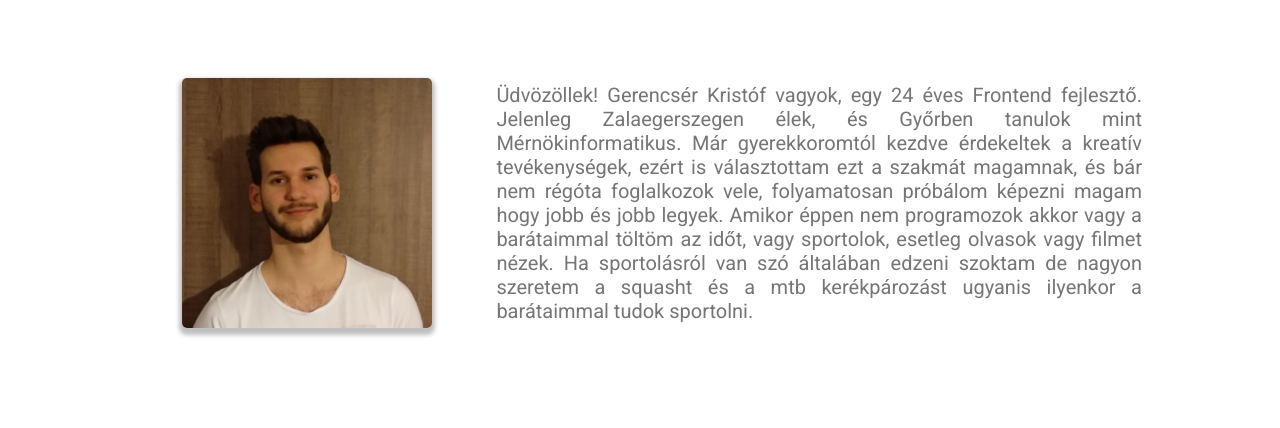
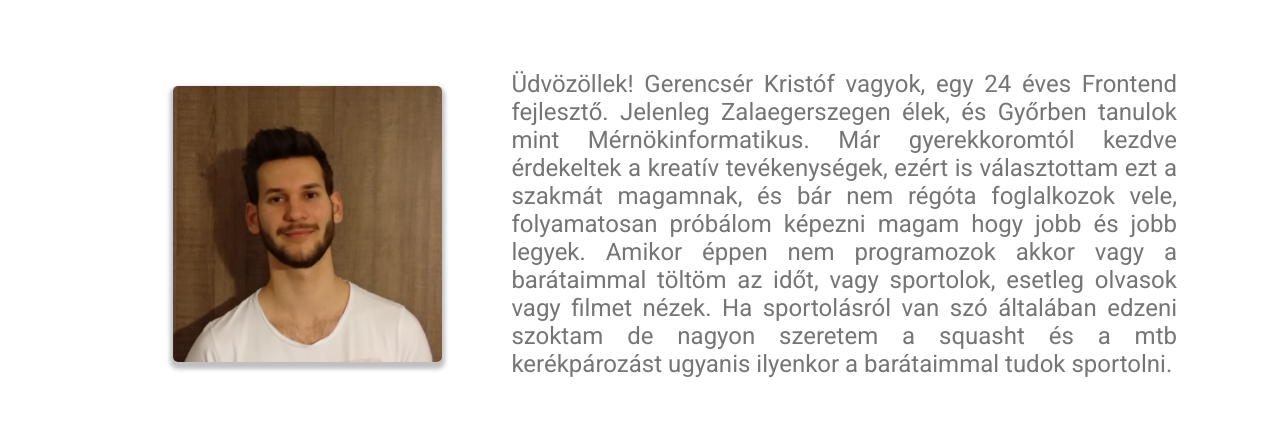
Before and after one commit to Gkristof96/Portfolio, a React (Create React App) app: page / in a window 1280 px wide. Shown: the part 1008-1436 px from the top of the page. Built offline with nearby package versions, Linux system fonts and the light colour scheme; a web font is replaced by a local one.

Commit message:
about section response fixed

```diff
--- a/src/components/AboutSection/AboutElements.js
+++ b/src/components/AboutSection/AboutElements.js
@@ -9,11 +9,10 @@ export const AboutWrapper = styled.div`
     height: 90vh;
     max-width: 80%;
     margin: 0 auto;
-    padding: 5vh 0;
-    grid-template-rows: 1.5fr 8fr;
+    grid-template-rows: 2fr 8fr;
     grid-template-columns: 35% 65%;
     grid-template-areas: "title title" "col1 col2";
-
+    grid-column-gap: 25px;
     @media (max-width: 768px) {
         height: auto;
         grid-template-rows: 1fr 2fr auto;
@@ -33,33 +32,25 @@ export const TextWrapper = styled.div`
     grid-area: col2;
     display: flex;
     align-items: center;
+`
+
+export const Img = styled.img`
+    width: 75%;
+    max-width: 400px;
+    border-radius: 5px;
+    box-shadow: 0 4px 4px 3px rgba(0,0,0,0.25);
+`
+
+export const Description = styled.p`
     color: #757575;
     font-family: 'Roboto', sans-serif;
     font-size: 28px;
-    padding: 0 10px;
-    padding-right: 100px;
     text-align: justify;
     @media (max-width: 1376px) {
-        font-size: 20px;
-        padding: 0 10px;
+        font-size: 24px;
     }
     @media (max-width: 768px) {
         font-size: 18px;
-        padding: 50px 0;
+        margin: 25px 0;
     }
 `
-
-export const Img = styled.img`
-    width: 350px;
-    height: 350px;
-    border-radius: 5px;
-    box-shadow: 0 4px 4px 3px rgba(0,0,0,0.25);
-    @media (max-width: 1376px) {
-        width: 250px;
-        height: 250px;
-    }
-    @media (max-width: 500px) {
-        width: 250px;
-        height: 250px;
-    }
-`
--- a/src/components/AboutSection/Data.js
+++ /dev/null
@@ -1,14 +0,0 @@
-export const homeObjOne = {
-    id: 'about',
-    lightBg: false,
-    lightText: true,
-    lightTextDesc: true,
-    header: 'About me',
-    description: 'Gerencsér Kristóf vagyok, 24 éves Frontend fejlesztő. Jelenleg Zalaegerszegen élek, és Győrben tanulok mint Mérnökinformatikus. Már gyerekkoromtól kezdve érdekeltek a kreatív tevékenységek, ezért is választottam ezt a szakmát magamnak. Amikor éppen nem programozok, vagy sportolók valamit vagy a barátaimmal vagyok, legjobb esetben ezt egyszerre teszem. A sport általában a konditermi edzést jelenti, de nagyon szeretek squasholni és mtb kerékpározni is, amik közben több időt tölthetek a barátaimmal.',
-    imgStart: false,
-    img: require('../../images/me.jpg'),
-    alt: 'me',
-    dark: true,
-    primary: true,
-    darkText: false
-};
--- a/src/components/AboutSection/index.js
+++ b/src/components/AboutSection/index.js
@@ -1,6 +1,7 @@
 import React from 'react'
-import { AboutContainer, AboutWrapper, ImageWrapper, TextWrapper, Img } from './AboutElements'
+import { AboutContainer, AboutWrapper, ImageWrapper, TextWrapper, Img, Description } from './AboutElements'
 import { Title } from '../TitleElements'
+
 const About = () => {
     return (
         <>
@@ -10,7 +11,18 @@ const About = () => {
                 <ImageWrapper>
                     <Img src='images/me.jpg' alt='me' />
                 </ImageWrapper>
-                <TextWrapper>Üdvözöllek! Gerencsér Kristóf vagyok, egy 24 éves Frontend fejlesztő. Jelenleg Zalaegerszegen élek, és Győrben tanulok mint Mérnökinformatikus. Már gyerekkoromtól kezdve érdekeltek a kreatív tevékenységek, ezért is választottam ezt a szakmát magamnak, és bár nem régóta foglalkozok vele, folyamatosan próbálom képezni magam hogy jobb és jobb legyek. Amikor éppen nem programozok akkor vagy a barátaimmal töltöm az időt, vagy sportolok, esetleg olvasok vagy filmet nézek. Ha sportolásról van szó általában edzeni szoktam de nagyon szeretem a squasht és a mtb kerékpározást ugyanis ilyenkor a barátaimmal tudok sportolni.</TextWrapper>
+                <TextWrapper>
+                  <Description>
+                    Üdvözöllek! Gerencsér Kristóf vagyok, egy 24 éves Frontend fejlesztő.
+                    Jelenleg Zalaegerszegen élek, és Győrben tanulok mint Mérnökinformatikus.
+                    Már gyerekkoromtól kezdve érdekeltek a kreatív tevékenységek,
+                    ezért is választottam ezt a szakmát magamnak, és bár nem régóta foglalkozok vele,
+                    folyamatosan próbálom képezni magam hogy jobb és jobb legyek.
+                    Amikor éppen nem programozok akkor vagy a barátaimmal töltöm az időt,
+                    vagy sportolok, esetleg olvasok vagy filmet nézek.
+                    Ha sportolásról van szó általában edzeni szoktam de nagyon szeretem a squasht és a mtb kerékpározást ugyanis ilyenkor a barátaimmal tudok sportolni.
+                  </Description>
+                </TextWrapper>
               </AboutWrapper>
           </AboutContainer>
         </>
--- a/src/pages/index.js
+++ b/src/pages/index.js
@@ -7,7 +7,6 @@ import ContactSection from '../components/ContactSection'
 import Footer from '../components/Footer'
 import Navbar from '../components/Navbar'
 import Sidebar from '../components/Sidebar'
-import { homeObjOne } from '../components/AboutSection/Data'
 
 const Home = () => {
     const [ isOpen, setIsOpen] = useState(false)
@@ -18,7 +17,7 @@ const Home = () => {
             <Sidebar isOpen={isOpen} toggle={toggle}/>
             <Navbar toggle={toggle}/>
             <HeroSection />
-            <AboutSection {...homeObjOne}/>
+            <AboutSection/>
             <ProjectsSection  />
             <SkillsSection />
             <ContactSection />
```
